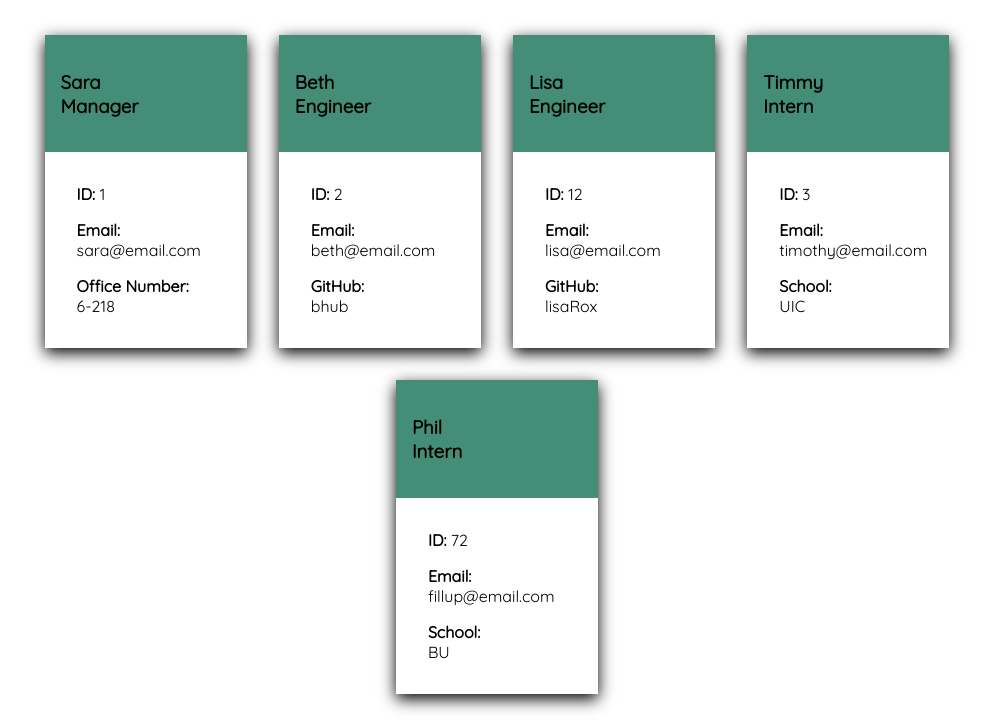
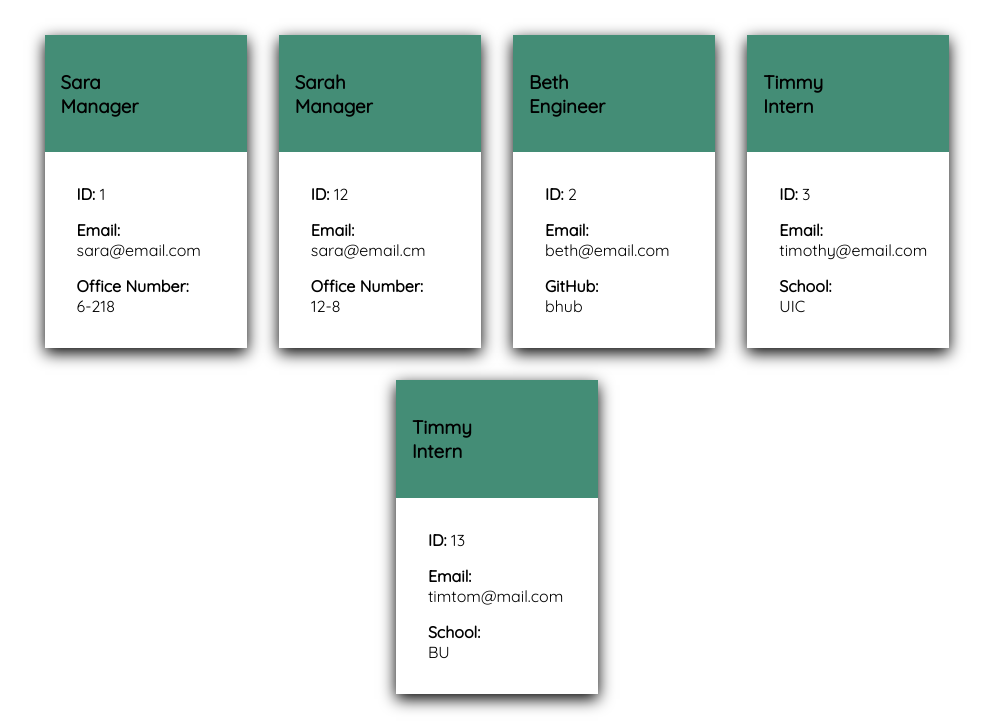
Before and after one commit to hchamorro/template_engine_employee, a website: page index.html in a window 1280 px wide. Shown: the part 72-800 px from the top of the page, without its empty margins (143-1136 px from the left). Drawn offline with Linux system fonts and the light colour scheme.

Commit message:
updated packages

```diff
--- a/index.html
+++ b/index.html
@@ -50,6 +50,37 @@
       </section><section class="bxsh-0-5-15-0 m-1  w-20">
         <div class=" bgc-var-main p-.5">
           <h3 class="p-.5">
+            Sarah <br />
+            Manager
+          </h3>
+        </div>
+        <div class="m-1 p-.5">
+          <div class="d-f fw-b p-.5">
+            <div>
+              ID:&nbsp;
+            </div >
+            <div class="fw-n">
+            12
+            </div>
+          </div>
+          <div class="fw-b p-.5">
+            <div>
+              Email:
+            </div>
+            <div class="fw-n">
+            sara@email.cm
+            </div>
+          </div>
+          <div class="fw-b p-.5">
+            <div>
+              Office Number:  <div class="fw-n"> 12-8 </div>
+            </div>
+
+          </div>
+        </div>
+      </section><section class="bxsh-0-5-15-0 m-1  w-20">
+        <div class=" bgc-var-main p-.5">
+          <h3 class="p-.5">
             Beth <br />
             Engineer
           </h3>
@@ -74,37 +105,6 @@
           <div class="fw-b p-.5">
             <div>
               GitHub:  <div class="fw-n">  bhub</div>
-            </div>
-
-          </div>
-        </div>
-      </section><section class="bxsh-0-5-15-0 m-1  w-20">
-        <div class=" bgc-var-main p-.5">
-          <h3 class="p-.5">
-            Lisa <br />
-            Engineer
-          </h3>
-        </div>
-        <div class="m-1 p-.5">
-          <div class="d-f fw-b p-.5">
-            <div>
-              ID:&nbsp;
-            </div >
-            <div class="fw-n">
-            12
-            </div>
-          </div>
-          <div class="fw-b p-.5">
-            <div>
-              Email:
-            </div>
-            <div class="fw-n">
-            lisa@email.com
-            </div>
-          </div>
-          <div class="fw-b p-.5">
-            <div>
-              GitHub:  <div class="fw-n">  lisaRox</div>
             </div>
 
           </div>
@@ -143,7 +143,7 @@
       </section><section class="bxsh-0-5-15-0 m-1  w-20">
         <div class=" bgc-var-main p-.5">
           <h3 class="p-.5">
-            Phil <br />
+            Timmy <br />
             Intern
           </h3>
         </div>
@@ -153,7 +153,7 @@
               ID:&nbsp;
             </div >
             <div class="fw-n">
-            72
+            13
             </div>
           </div>
           <div class="fw-b p-.5">
@@ -161,7 +161,7 @@
               Email:
             </div>
             <div class="fw-n">
-            fillup@email.com
+            timtom@mail.com
             </div>
           </div>
           <div class="fw-b p-.5">
--- a/package.json
+++ b/package.json
@@ -21,7 +21,7 @@
   },
   "homepage": "https://github.com/hchamorro/template_engine_employee#readme",
   "dependencies": {
-    "inquirer": "^7.0.0"
+    "inquirer": "^7.1.0"
   },
   "devDependencies": {
     "jest": "^24.9.0"
```
Also changed, not shown: 1 other file.
